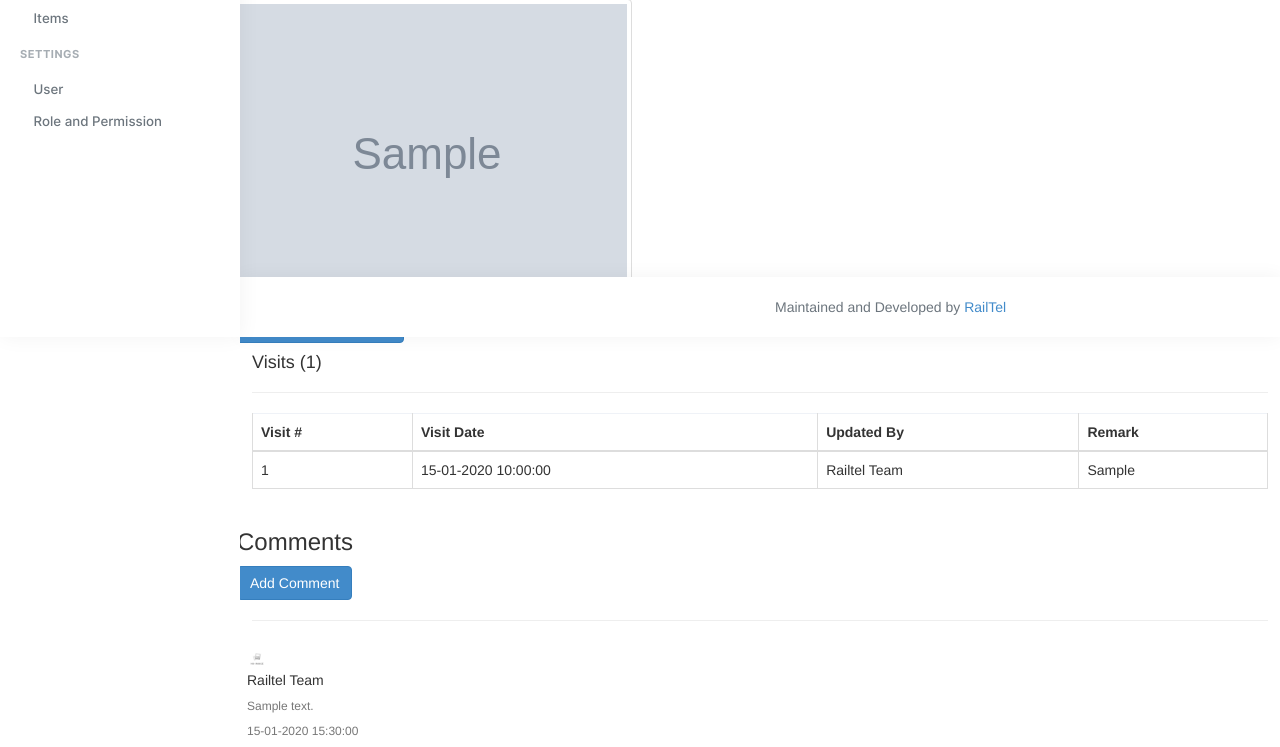
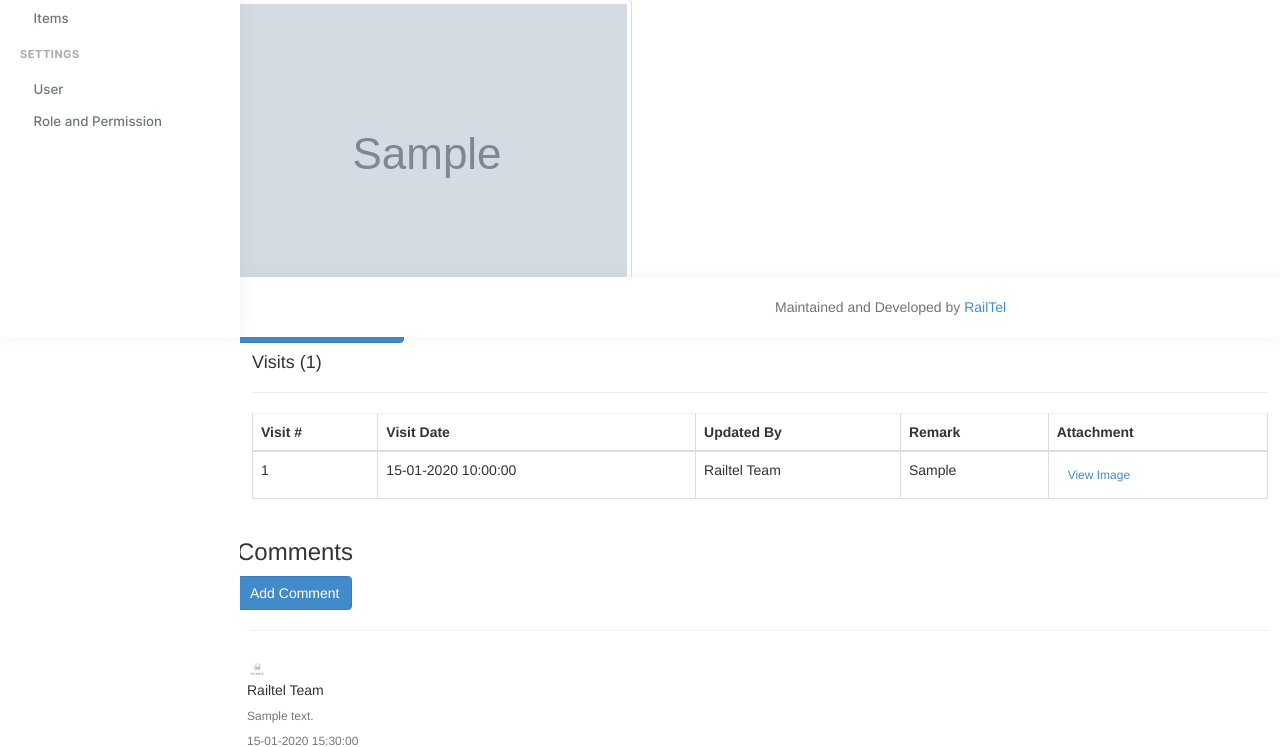
Before and after one commit to agiletech-aman/cms, a Laravel app: page /detail/complaint/1 in a window 1280 px wide. Shown: the part 463-1210 px from the top of the page. Run offline with Laravel 10, Linux system fonts and the light colour scheme; a user stored in the database is signed in; tables that the repository leaves empty hold one stand-in row (values such as "Sample post"); grey boxes marked "Sample" are stand-in pictures; data that the repository does not hold is empty; parts of the project's set-up code (start-up, migrations or seed data) failed here and were passed over; some libraries are stand-ins or nearby versions.

Commit message:
first commit

```diff
--- a/resources/views/admin/complaint/detail_complaint.blade.php
+++ b/resources/views/admin/complaint/detail_complaint.blade.php
@@ -188,6 +188,8 @@
 
             @php
                 $visits = $complaint->visits()->with('user')->get();
+                $visitFiles = App\Models\ComplaintImage::whereIn('comment_id', $visits->pluck('comment_id')->filter())
+                    ->get()->groupBy('comment_id');
             @endphp
             <div class="row">
                 <div class="col-12">
@@ -204,6 +206,7 @@
                                                 <th>Visit Date</th>
                                                 <th>Updated By</th>
                                                 <th>Remark</th>
+                                                <th>Attachment</th>
                                             </tr>
                                         </thead>
                                         <tbody>
@@ -219,6 +222,21 @@
                                                         @endif
                                                     </td>
                                                     <td>{{ $visit->remark ?: '-' }}</td>
+                                                    <td>
+                                                        @forelse($visitFiles->get($visit->comment_id, collect()) as $file)
+                                                            @php
+                                                                $vfUrl = url($file->complaint_image);
+                                                                $vfIsPdf = strtolower(pathinfo($file->complaint_image, PATHINFO_EXTENSION)) === 'pdf';
+                                                            @endphp
+                                                            <a href="{{ $vfUrl }}" target="_blank" rel="noopener noreferrer"
+                                                                class="btn btn-sm btn-outline-primary mb-1">
+                                                                <i class="fas {{ $vfIsPdf ? 'fa-file-pdf' : 'fa-image' }}"></i>
+                                                                View {{ $vfIsPdf ? 'PDF' : 'Image' }} {{ $loop->count > 1 ? $loop->iteration : '' }}
+                                                            </a>
+                                                        @empty
+                                                            -
+                                                        @endforelse
+                                                    </td>
                                                 </tr>
                                             @endforeach
                                         </tbody>
```
